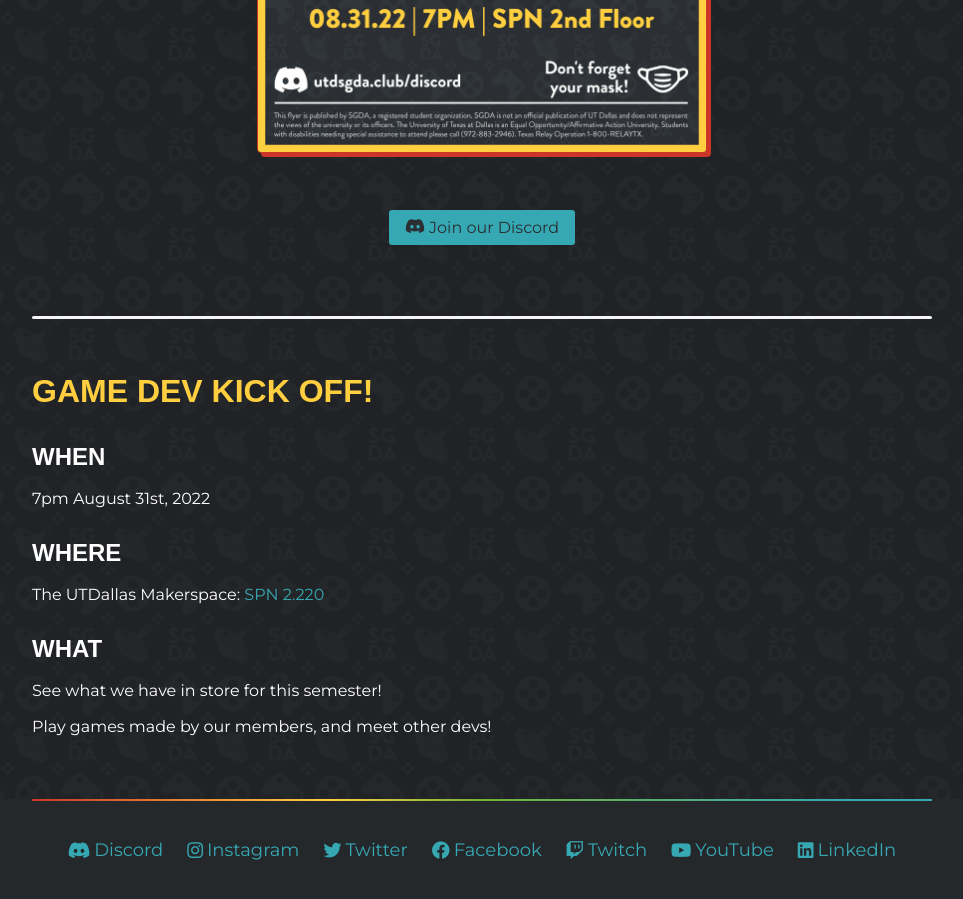
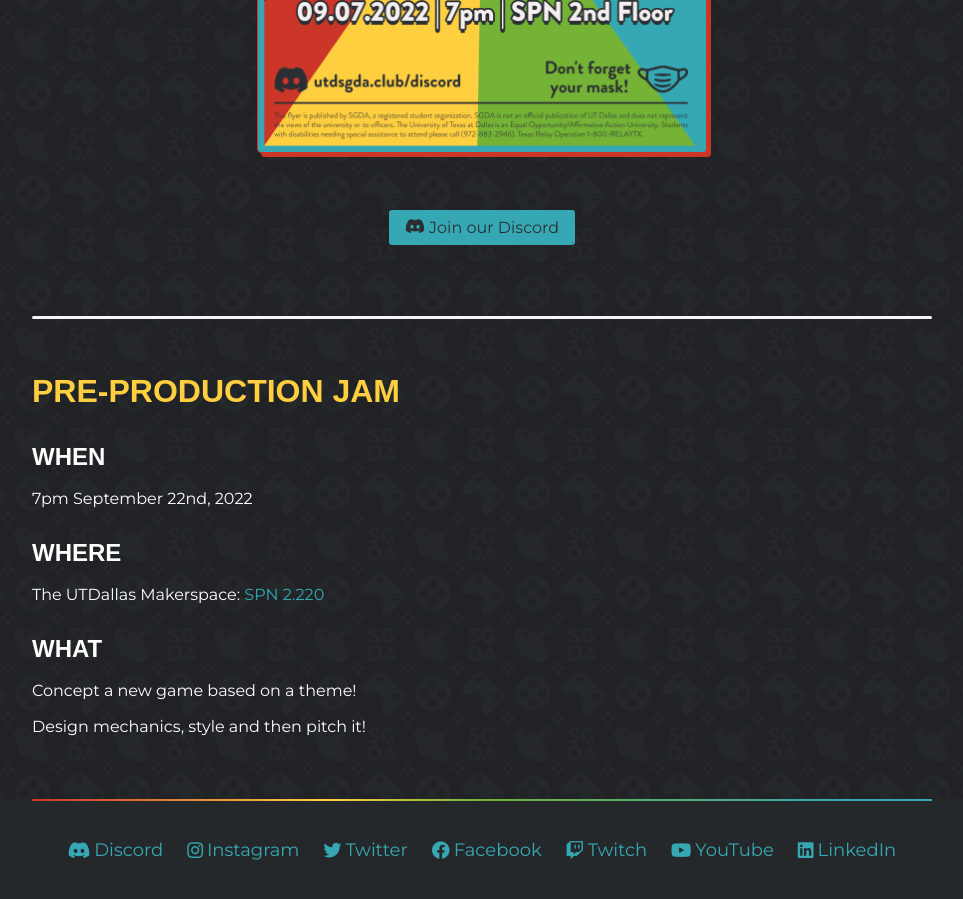
Before and after one commit to utd-sgda/utd-sgda.github.io, a Jekyll site: the page built from _pages/events.md, in a window 1280 px wide and 900 px high, scrolled down 1157 px. Shown: the whole window, without its empty margins (158-1121 px from the left). Built offline with Jekyll 4.4.1, drawn with Linux system fonts in a browser that asks for light colours; some web fonts are replaced; comment, search, counter and statistics services are not loaded.

Commit message:
new event ;)

```diff
--- a/_data/events.yml
+++ b/_data/events.yml
@@ -11,14 +11,14 @@
 #   what (str):               Additional info about what is happening at this event.
 
 show-next-event: true
-poster: "2022/08-31-22-fallKickoff.jpg"
-title: Game Dev Kick Off!
+poster: 2022/09-06-22-preProJam.png
+title: Pre-Production Jam
 when: >
-  7pm August 31st, 2022
+  7pm September 22nd, 2022
 where: >
   The UTDallas Makerspace: [SPN 2.220](https://map.concept3d.com/?id=1772#!m/550572)
 what: >
-  See what we have in store for this semester!
+  Concept a new game based on a theme!
 
 
-  Play games made by our members, and meet other devs!
+  Design mechanics, style and then pitch it!
```
Also changed, not shown: assets/images/posters/2022/09-06-22-preProJam.png (added).
